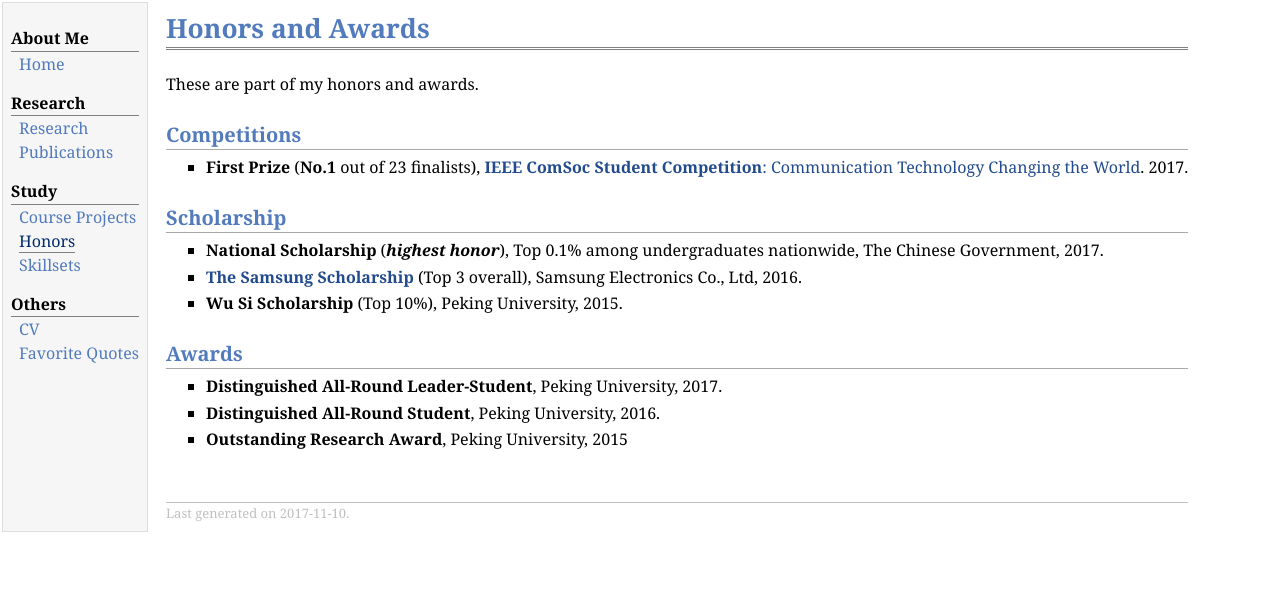
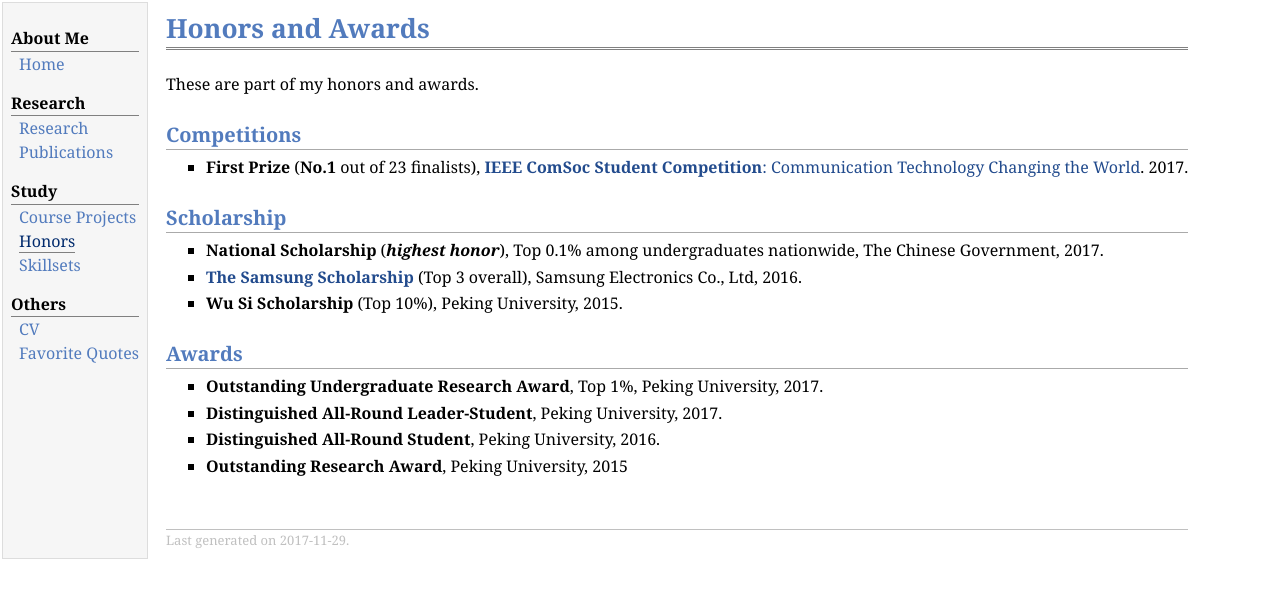
Before and after one commit to YyzHarry/Personal-Website, a Jekyll site: the page honor.html, which Jekyll copies as it is, in a window 1280 px wide. Shown: the top 598 px of the page. Built offline with Jekyll 4.4.1, drawn with Linux system fonts in a browser that asks for light colours.

Commit message:
Update honor.html

```diff
--- a/honor.html
+++ b/honor.html
@@ -45,6 +45,8 @@
 </ul>
 <h2>Awards</h2>
 <ul>
+<li><p><b>Outstanding Undergraduate Research Award</b>, Top 1%, Peking University, 2017.</p>
+</li>
 <li><p><b>Distinguished All-Round Leader-Student</b>, Peking University, 2017.</p>
 </li>
 <li><p><b>Distinguished All-Round Student</b>, Peking University, 2016.</p>
@@ -54,7 +56,7 @@
 </ul>
 <div id="footer">
 <div id="footer-text">
-Last generated on 2017-11-10.
+Last generated on 2017-11-29.
 </div>
 </div>
 </td>
```
